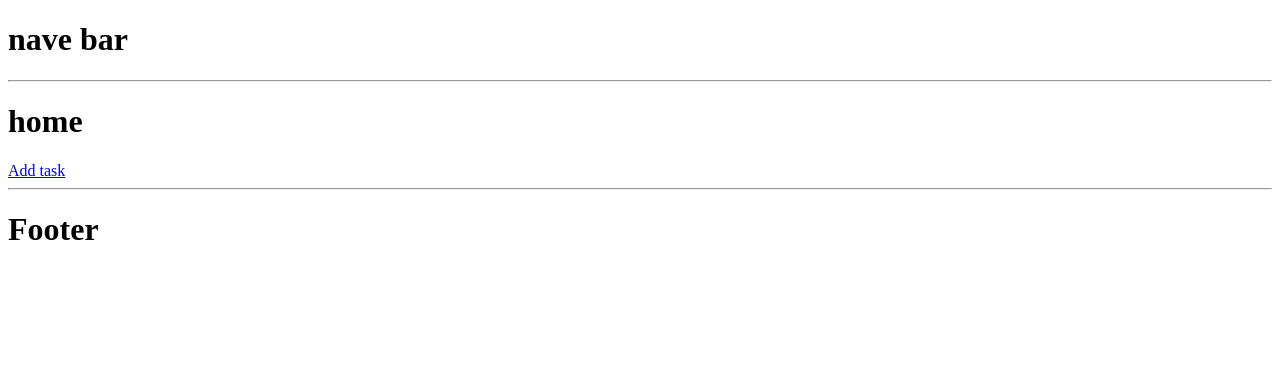
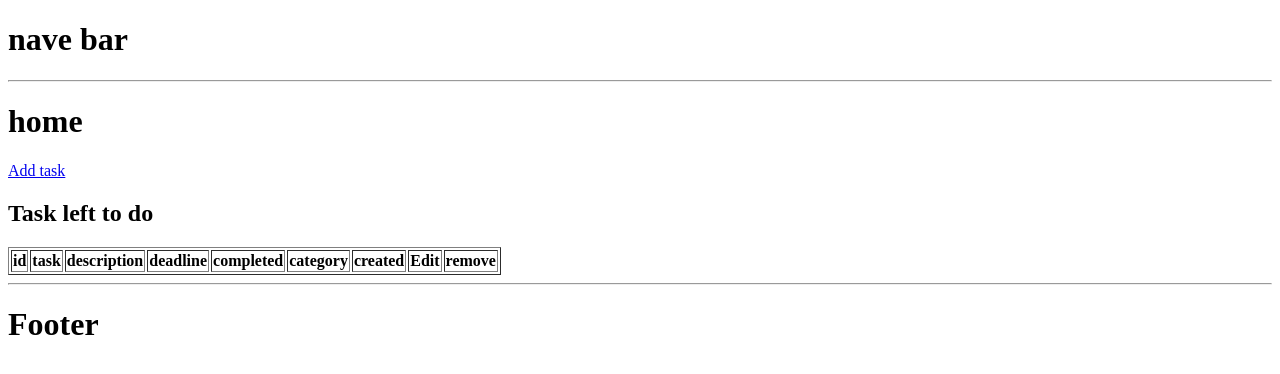
Before and after one commit to MakaRonish/To_Do_app, a Django app: template To_Do/Tasks/templates/Tasks/home.html in a window 1280 px wide. Shown: the top 374 px of the page. Run offline with Django 5.2, Linux system fonts and the light colour scheme; the template is opened without the code that fills it, so the values that code supplies are empty.

Commit message:
now user can edit

```diff
--- a/To_Do/Tasks/templates/Tasks/home.html
+++ b/To_Do/Tasks/templates/Tasks/home.html
@@ -3,4 +3,32 @@
 {%block content%}
 <h1>home</h1>
 <a href="{%url 'add-task'%}">Add task</a>
+
+<h2>Task left to do</h2>
+<table border="1px solid black">
+    <tr>
+        <th>id</th>
+        <th>task</th>
+        <th>description</th>
+        <th>deadline</th>
+        <th>completed</th>
+        <th>category</th>
+        <th>created</th>
+        <th>Edit</th>
+        <th>remove</th>
+    </tr>
+    {%for task in data%}
+    <tr>
+        <th>{{task.id}}</th>
+        <th>{{task.task}}</th>
+        <th>{{task.description}}</th>
+        <th>{{task.deadline}}</th>
+        <th>{{task.completed}}</th>
+        <th>{{task.category}}</th>
+        <th>{{task.created}}</th>
+        <th><a href="{% url 'edit-task' task.id%}">Edit</a></th>
+        <th><a href="">delete</a></th>
+    </tr>
+    {%endfor%}
+</table>
 {%endblock content%}
--- a/To_Do/Tasks/urls.py
+++ b/To_Do/Tasks/urls.py
@@ -14,11 +14,13 @@ Including another URLconf
     1. Import the include() function: from django.urls import include, path
     2. Add a URL to urlpatterns:  path('blog/', include('blog.urls'))
 """
+
 from django.contrib import admin
 from django.urls import path
 from . import views
 
 
 urlpatterns = [
-   path('Add-Task/',views.AddTask,name='add-task')
+    path("Add-Task/", views.AddTask, name="add-task"),
+    path("edit-Task/<str:pk>", views.EditTask, name="edit-task"),
 ]
```
Also changed, not shown: To_Do/Tasks/models.py (+4 -4 lines), To_Do/Tasks/templates/Tasks/edittask.html (added, +8 -0 lines), To_Do/Tasks/views.py (+14 -0 lines), To_Do/Tasks/migrations/0003_alter_tasks_category.py (added), To_Do/db.sqlite3.
